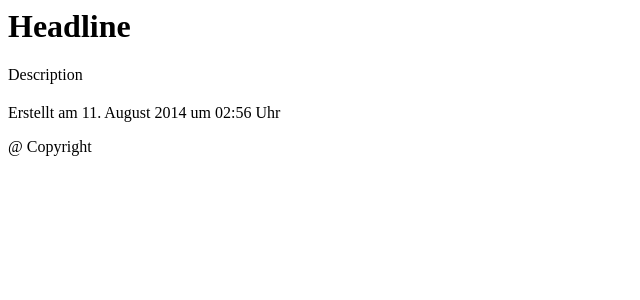
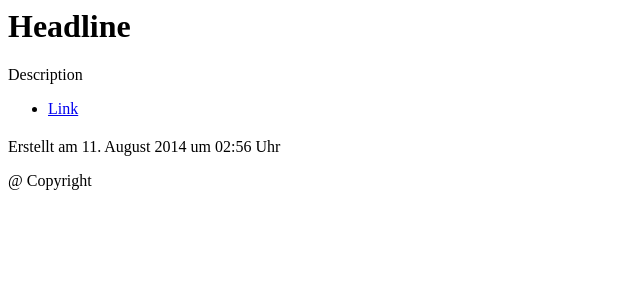
Before and after one commit to webdesignberlin/start, a PHP site: page /index.html.php in a window 1280 px wide. Shown: the top 300 px of the page, without its empty margins (0-640 px from the left). Run offline with PHP 8.4, Linux system fonts and the light colour scheme.

Commit message:
update index
add nav item

```diff
--- a/web/index.html.php
+++ b/web/index.html.php
@@ -3,6 +3,9 @@
     <p class="page-header__description">Description</p>
 </header>
 <nav role="navigation">
+    <ul>
+        <li><a href="#">Link</a></li>
+    </ul>
 </nav>
 
 <main class="page-main" role="main">
```
